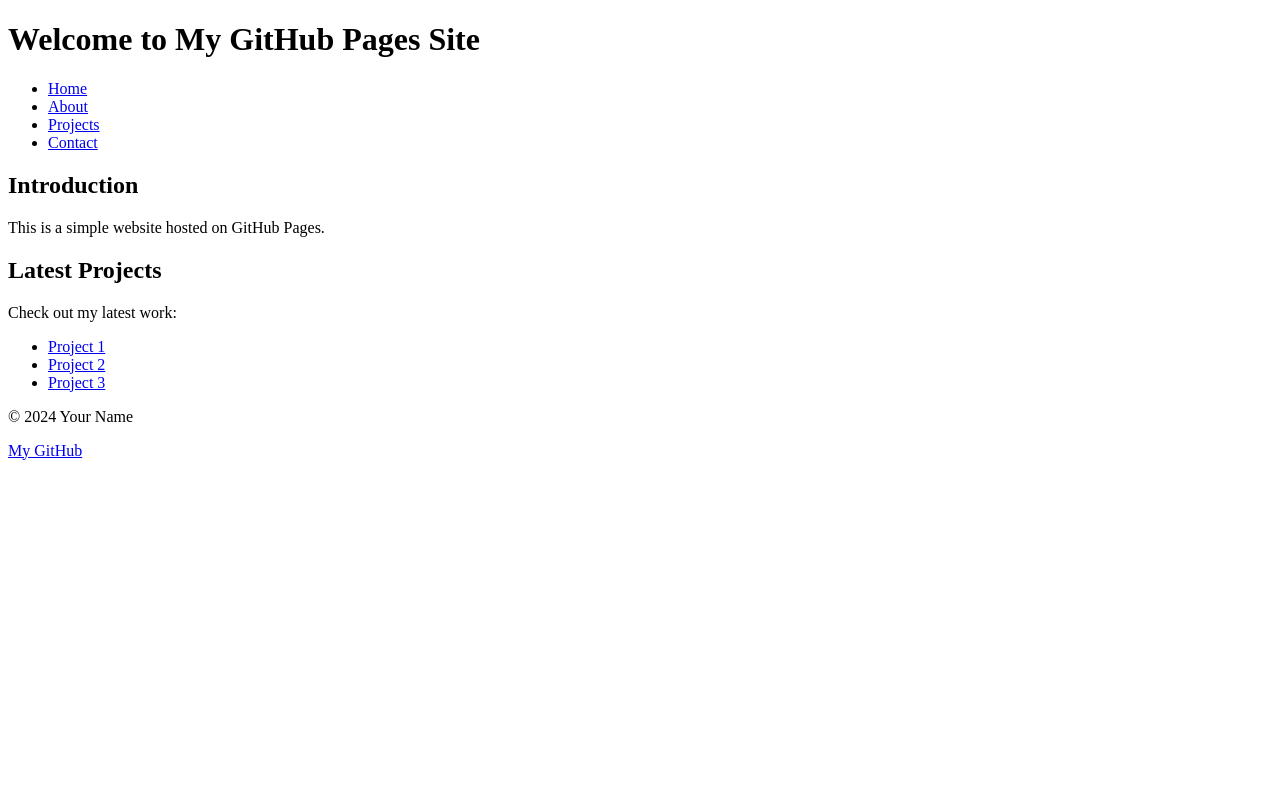
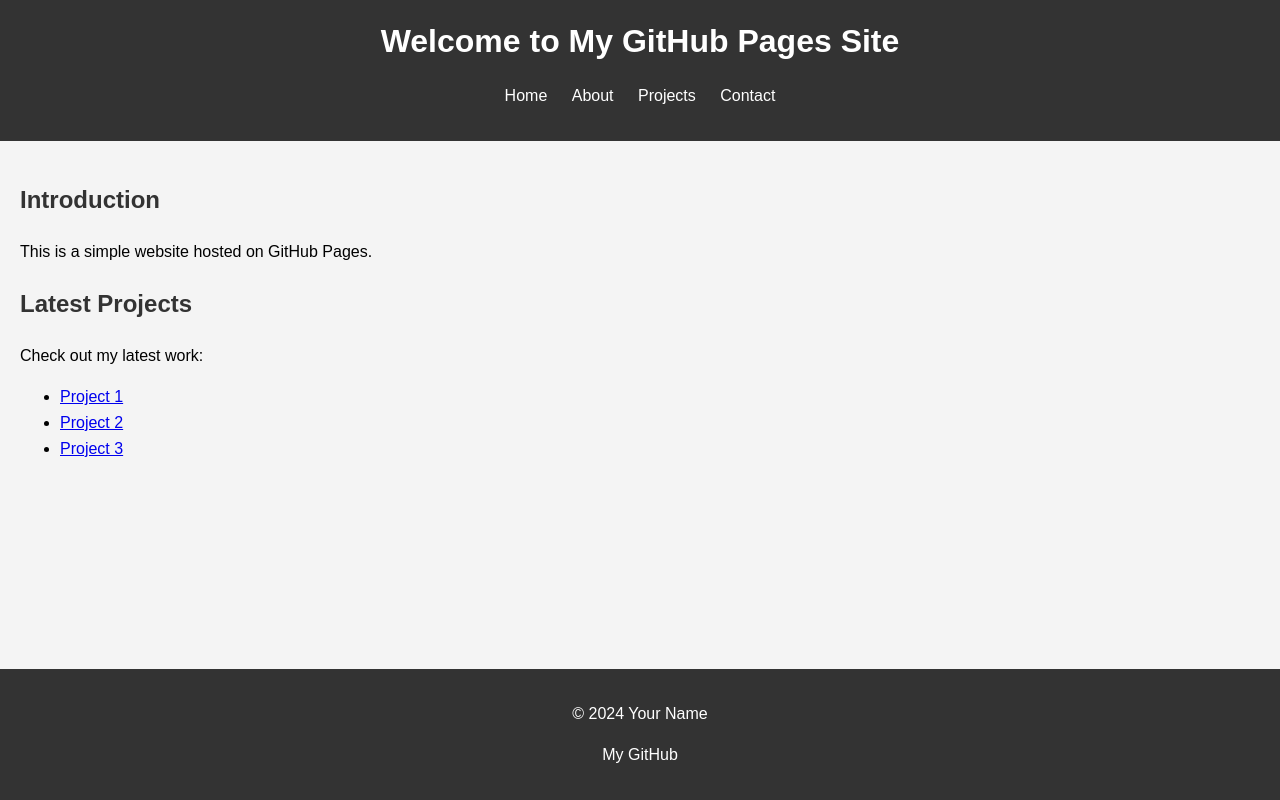
Before and after one commit to Elijah-Phifer/elijahphifer.github.io, a plain HTML site: page index.html in a window 1280 px wide. Drawn offline with Linux system fonts and the light colour scheme.

Commit message:
style sheet

```diff
--- a/index.html
+++ b/index.html
@@ -4,7 +4,7 @@
     <meta charset="UTF-8">
     <meta name="viewport" content="width=device-width, initial-scale=1.0">
     <title>My GitHub Pages Site</title>
-    <link rel="stylesheet" href="styles.css"> <!-- Link to an external stylesheet if needed -->
+    <link rel="stylesheet" href="style/index.css"> <!-- Link to an external stylesheet if needed -->
 </head>
 <body>
     <header>
--- /dev/null
+++ b/style/index.css
@@ -0,0 +1,80 @@
+/* General styles */
+body {
+    font-family: Arial, sans-serif;
+    margin: 0;
+    padding: 0;
+    line-height: 1.6;
+    background-color: #f4f4f4;
+}
+
+/* Header styles */
+header {
+    background: #333;
+    color: #fff;
+    padding: 1rem 0;
+    text-align: center;
+}
+
+header h1 {
+    margin: 0;
+}
+
+nav ul {
+    list-style: none;
+    padding: 0;
+}
+
+nav ul li {
+    display: inline;
+    margin: 0 10px;
+}
+
+nav ul li a {
+    color: #fff;
+    text-decoration: none;
+}
+
+nav ul li a:hover {
+    text-decoration: underline;
+}
+
+/* Main content styles */
+main {
+    padding: 20px;
+}
+
+section {
+    margin-bottom: 20px;
+}
+
+h2 {
+    color: #333;
+}
+
+/* Footer styles */
+footer {
+    background: #333;
+    color: #fff;
+    text-align: center;
+    padding: 1rem 0;
+    position: absolute;
+    bottom: 0;
+    width: 100%;
+}
+
+footer a {
+    color: #fff;
+    text-decoration: none;
+}
+
+footer a:hover {
+    text-decoration: underline;
+}
+
+/* Responsive styles */
+@media (max-width: 600px) {
+    nav ul li {
+        display: block;
+        margin: 5px 0;
+    }
+}
```
